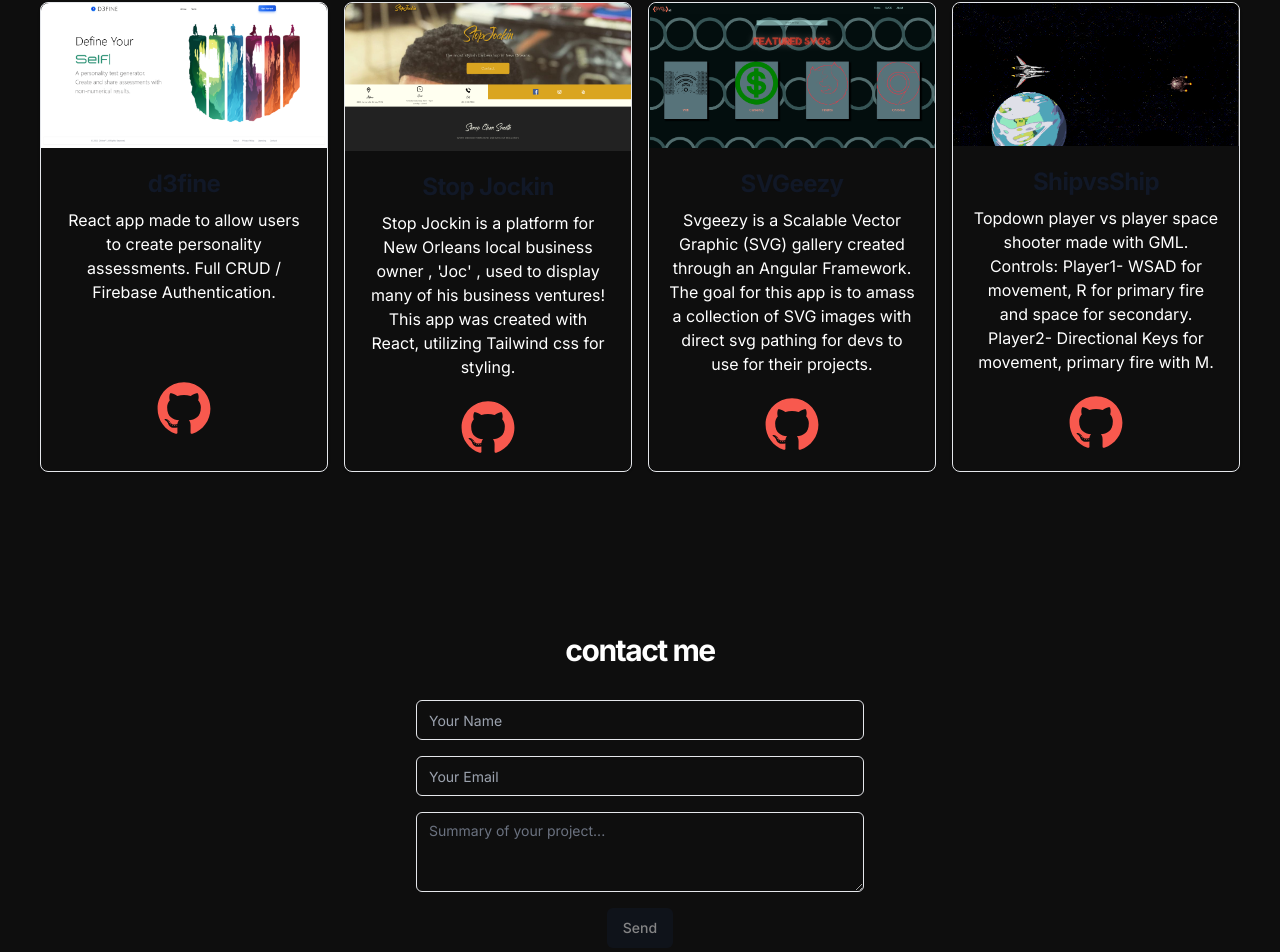
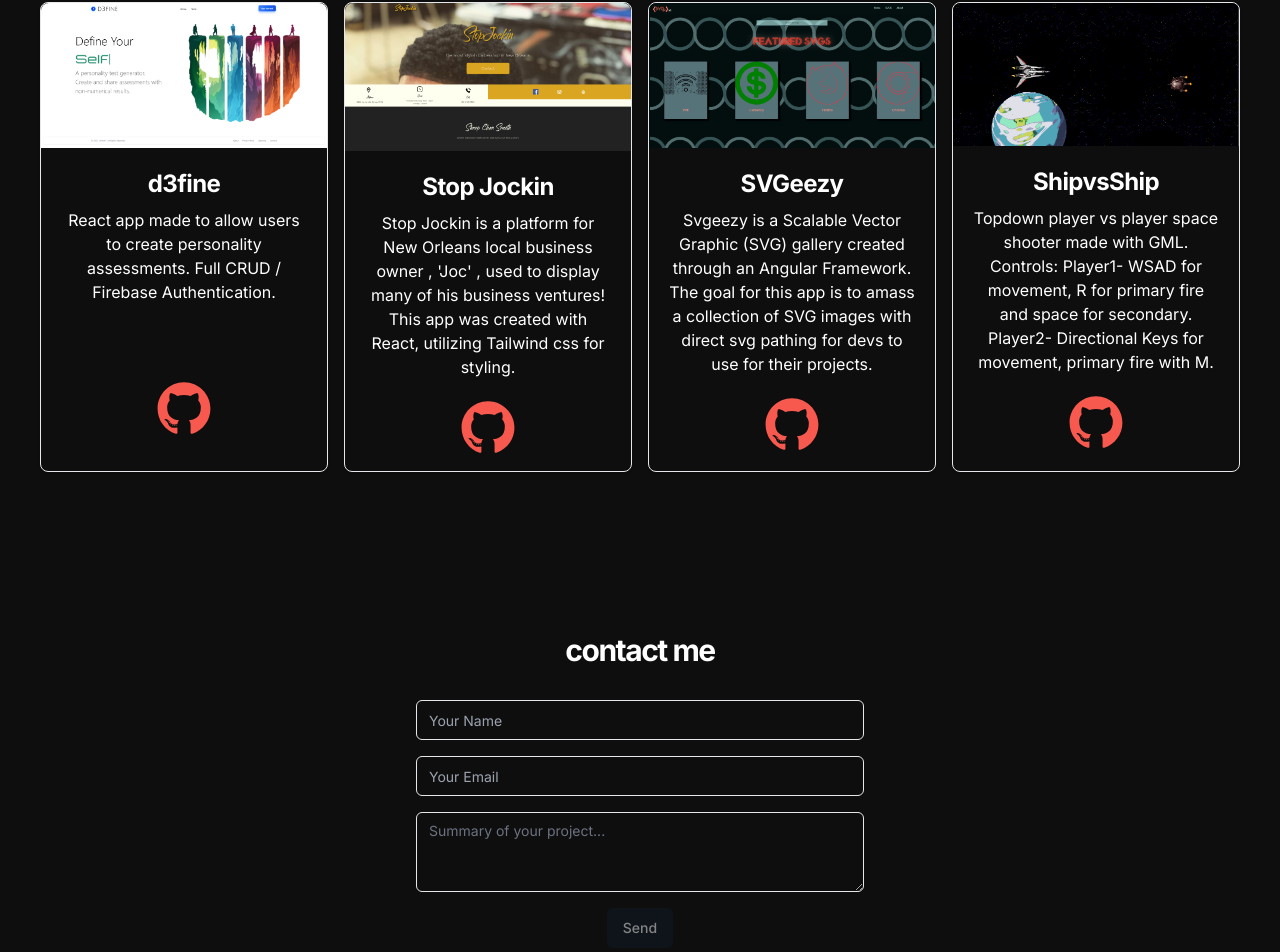
Before and after one commit to tetonkaa/me, a Next.js app: page / in a window 1280 px wide. Shown: the part 816-1768 px from the top of the page. Built offline with nearby package versions, Linux system fonts and the light colour scheme; no server answers.

Commit message:
update project text

```diff
--- a/src/app/page.js
+++ b/src/app/page.js
@@ -21,7 +21,7 @@ export default function Home() {
       </a>
       <div class="p-5 flex flex-col h-80">
         <a href="#">
-          <h5 class="mb-2 text-2xl font-bold tracking-tight text-gray-900 dark:text-white">
+          <h5 class="mb-2 text-2xl font-bold tracking-tight text-white">
             {project.name}
           </h5>
         </a>
```
